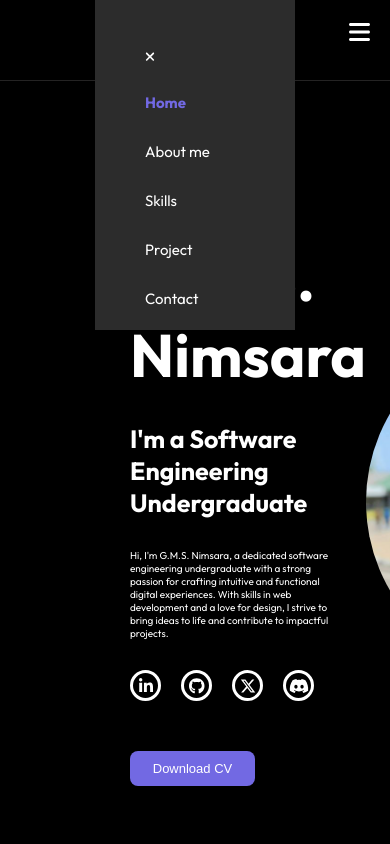
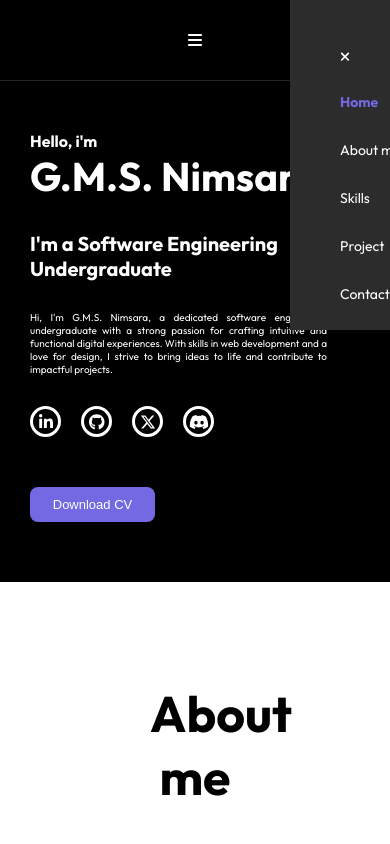
Before and after one commit to SNimsara/portfolio-gmsn, a React (Vite) app: page / in a window 390 px wide. Shown: the top 844 px of the page. Built offline with nearby package versions, Linux system fonts and the light colour scheme.

Commit message:
responsive home

```diff
--- a/src/Components/Home/Home.css
+++ b/src/Components/Home/Home.css
@@ -77,3 +77,29 @@
     border: solid #7269e3;
     transform: scale(1.001);
 }
+
+@media(max-width:768px){
+    .home{
+        display: flex;
+        padding: 50px 30px 60px 30px;
+        align-items: center;
+        justify-content: center;
+    }
+    .pro-pic img{
+        display: none;
+    }
+
+    .pro-content p{
+        text-align: justify;
+    }
+
+    .pro-content h1{
+        font-size: 40px;
+    }
+
+    .pro-content h2{
+        font-size: 20px;
+    }
+
+
+}
--- a/src/Components/Home/Home.jsx
+++ b/src/Components/Home/Home.jsx
@@ -14,9 +14,7 @@ const Home = () => {
       <div className="pro-content">
         <h4>Hello, i'm</h4>
         <h1>G.M.S. Nimsara</h1>
-        <h2>
-          I'm a <span>Software Engineering Undergraduate</span>
-        </h2>
+        <h2>I'm a Software Engineering Undergraduate</h2>
         <p>
           Hi, I'm G.M.S. Nimsara, a dedicated software engineering undergraduate
           with a strong passion for crafting intuitive and functional digital
--- a/src/Components/Navbar/Navbar.css
+++ b/src/Components/Navbar/Navbar.css
@@ -42,21 +42,27 @@
     font-weight: bold;
   }
 
+.navmob-menu-open{
+    display: none;
+}
+
+.navmob-menu-close{
+    display: none;
+}
+
   @media(max-width:768px){
     .navbar{
         padding: 10px 20px;
     }
 
-    .mob-menu-open-i{
+    .navmob-menu-open{
         display: block;
-        position: fixed;
-        top: 20px;
-        right: 20px;
-        font-size: 24px;
+        position: sticky;
         z-index: 3;
+        left: -300px;
     }
 
-    .mob-menu-close-i{
+    .navmob-menu-close{
         display: block;
         position: relative;
         width: 10px;
@@ -65,18 +71,21 @@
     .nav-menu{
         position: fixed;
         flex-direction: column;
-        align-items: flex-start;
+        align-items: start;
         padding: 50px;
         top: 0;
         gap: 30px;
         background-color: rgb(44, 44, 44);
-        width: 100px;
+        width: 350px;
         height: 230px;
         z-index: 2;
         transition: 0.5s;
+        right: -350px;
     }
 
     .nav-menu li{
-
+        font-size: 14px;
+        flex-direction: row;
+        gap: 20px;
     }
   }
--- a/src/Components/Navbar/Navbar.jsx
+++ b/src/Components/Navbar/Navbar.jsx
@@ -10,9 +10,9 @@ const Navbar = () => {
 
   return (
     <div className="navbar">
-      <FontAwesomeIcon icon={faBars} className="mob-menu-open-i" />
+      <FontAwesomeIcon icon={faBars} className="navmob-menu-open" />
       <ul className="nav-menu">
-        <FontAwesomeIcon icon={faXmark} className="mob-menu-close-i" />
+        <FontAwesomeIcon icon={faXmark} className="navmob-menu-close" />
         <li>
           <AnchorLink
             className={`anc-link ${menu === "home" ? "active" : ""}`}
```
